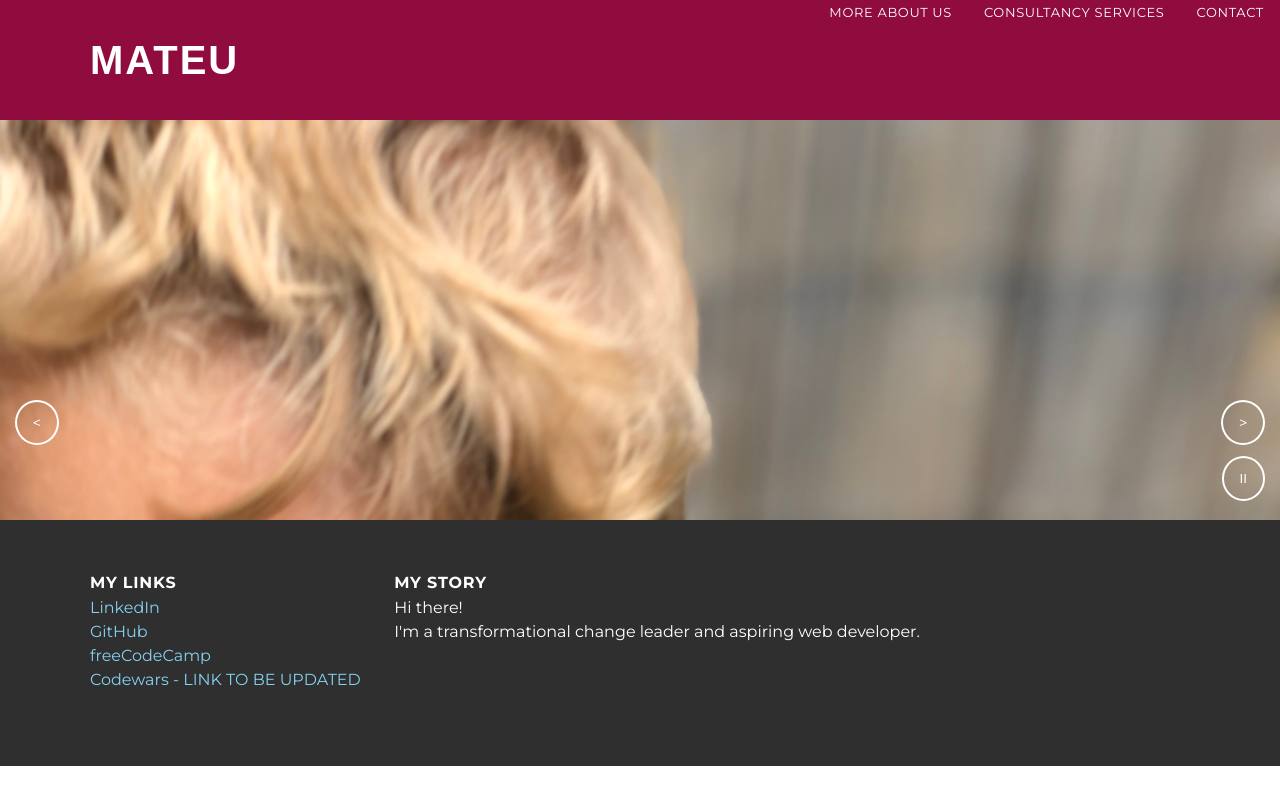
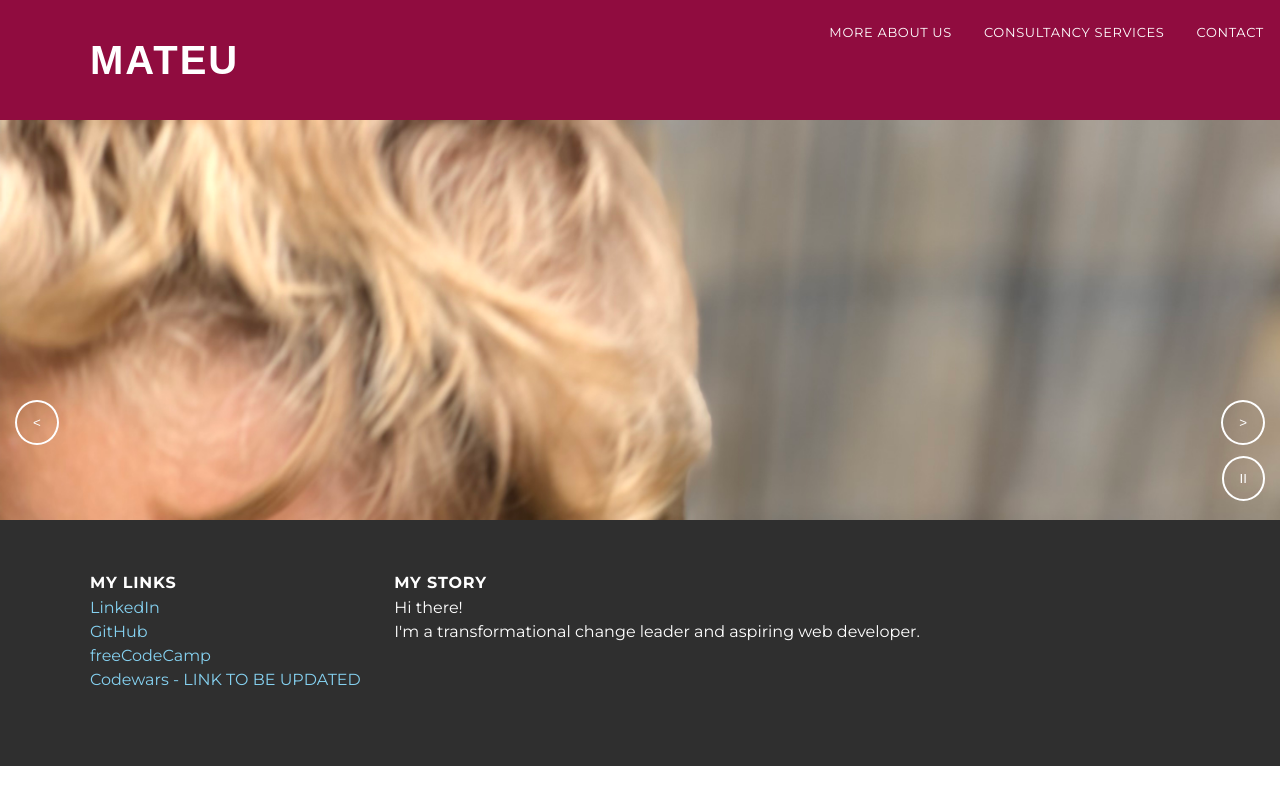
Before and after one commit to KonradM-dot/KonradM-dot.github.io, a plain HTML site: page index.html in a window 1280 px wide. Drawn offline with Linux system fonts and the light colour scheme.

Commit message:
Update style.css

```diff
--- a/style.css
+++ b/style.css
@@ -30,7 +30,7 @@ ul.topnav {
 }
 
 .topSpace {
-  padding: 0px 0px 0 0;
+  padding: 20px 0px 0 0;
 }
 
 /* Float the list items side by side */
```
